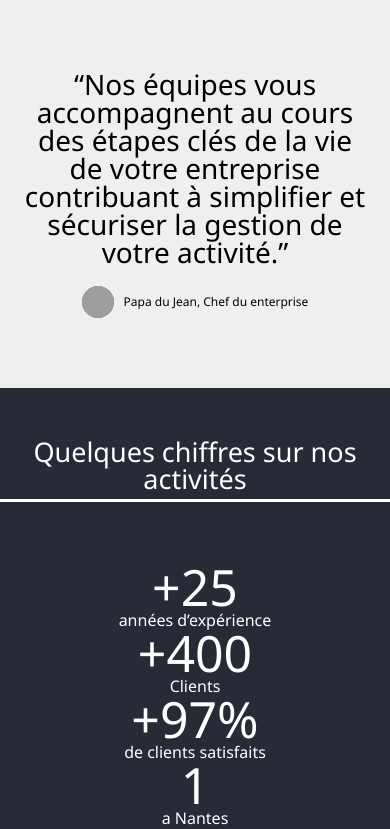
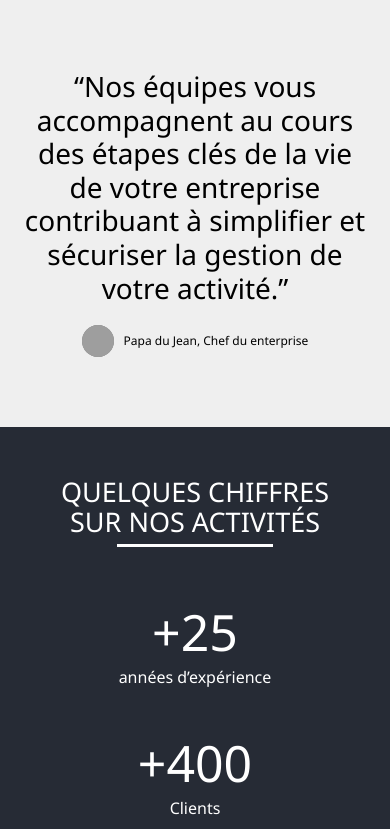
Before and after one commit to christinastep/siloe, a website: page index.html in a window 390 px wide. Shown: the part 844-1673 px from the top of the page. Drawn offline with Linux system fonts and the light colour scheme; grey boxes are pictures that could not be loaded.

Commit message:
add mobil

```diff
--- a/index.html
+++ b/index.html
@@ -293,7 +293,7 @@
           </div>
         </div>
       </div>
-      <div class="box--flex">
+      <div class="box--flex footer__last">
         <div class="footer__copyright">
           ©2018 Siloë AVM, Inc.<br>
           Conditions générales du site
--- a/scss/box.scss
+++ b/scss/box.scss
@@ -12,7 +12,7 @@
     align-items: center;
     width:23%;
     @include max-sx{
-      width: 60%;
+      width: 70%;
       margin-bottom: 30px;
     }
     padding:10px;
--- a/scss/engagement.scss
+++ b/scss/engagement.scss
@@ -8,22 +8,35 @@
   .engagement__box{
     display: flex;
     margin-bottom: 40px;
+    @include max-sx{
+      width:90%;
+      justify-content: space-between;
+    }
     .engagement__imageBox{
-      width:30%;
+      width:20%;
       display: flex;
       justify-content: center;
       align-items: center;
+
     }
     .engagement__textBox{
-      width: 70%;
+      width: 75%;
       .engagement__textBox__headline{
         font-size: 28px;
         font-weight: bold;
+        line-height: 1.1em;
         margin-bottom: 5px;
+        @include max-sx{
+          font-size:20px;
+          hyphens: auto;
+
+        }
       }
       .engagement__textBox__text{
         font-size: 16px;
         line-height: 20px;
+        hyphens: auto;
+
       }
     }
   }
--- a/scss/footer.scss
+++ b/scss/footer.scss
@@ -4,6 +4,8 @@
   display: flex;
   flex-direction: column;
   align-items: center;
+  padding-top: 40px;
+  padding-bottom: 40px;
   .contentWrapper{
     width:100%;
     max-width: 950px !important;
@@ -14,11 +16,21 @@
 
 
 .footer__left{
+  margin-top: 20px;
+  margin-bottom: 40px;
+  @include max-sx{
+    margin-bottom: 20px;
+  }
   .footer__address{}
   .footer__contact{}
 }
 
 .footer__right{
+  margin-top: 20px;
+  margin-bottom: 40px;
+  @include max-sx{
+    margin-bottom: 20px;
+  }
   .footer__ouverture{
     display: grid;
     grid-template-columns: 1fr 2fr;
@@ -30,9 +42,17 @@
   }
 }
 .footer__last{
-  display: flex;
+
+  display: flex !important;
   width:100%;
   justify-content: space-between;
-  .footer__copyright{}
-  .footer__socialmedia{}
+  margin-top: 40px;
+
 }
+
+.footer__copyright{
+  @include max-sx{
+    font-size: 12px;
+  }
+}
+.footer__socialmedia{}
--- a/scss/intro.scss
+++ b/scss/intro.scss
@@ -28,10 +28,20 @@
       font-weight: bold;
       font-size: 50px;
       text-transform: uppercase;
+      margin-bottom: 23px;
+      @include max-sx{
+        font-size: 40px;
+
+      }
     }
     .intro__text__subheadline{
       font-size: 25px;
       font-weight: normal;
+      @include max-sx{
+        font-size: 20px;
+        width: 70vw;
+        line-height: 1.2em;
+      }
     }
   }
 }
--- a/scss/main.scss
+++ b/scss/main.scss
@@ -18,6 +18,7 @@ body {
   margin: 0;
   background-color: #efefef;
   font-family: 'Noto Sans', sans-serif;
+  line-height: 1.3em;
 }
 
 section{
@@ -43,13 +44,18 @@ section{
   width:100%;
   display: flex;
   justify-content: space-between;
+  @include max-sx{
+    display: block;
+  }
 }
 
 h2{
   font-size: 27px;
+  line-height: 30px;
   text-align: center;
   position: relative;
   margin-bottom: 50px;
+  text-transform: uppercase;
   &:after{
     position: absolute;
     content:"";
@@ -58,5 +64,13 @@ h2{
     height:3px;
     background-color: #000;
     display: block;
+    left:50%;
+    transform: translateX(-50%)
+  }
+  @include max-sx{
+    width:80vw;
+    &:after{
+      width:50%;
+    }
   }
 }
--- a/scss/numbers.scss
+++ b/scss/numbers.scss
@@ -18,9 +18,17 @@
     justify-content: center;
     align-items: center;
     color:#fff;
+    @include max-sx{
+      margin-bottom: 50px;
+    }
+
     .number__box__number{
       font-size: 50px;
+      line-height: 50px;
+
     }
-    .number__box__legende{}
+    .number__box__legende{
+      margin-top: 10px;
+    }
   }
 }
--- a/scss/pack.scss
+++ b/scss/pack.scss
@@ -10,6 +10,10 @@
     margin-bottom: 40px;
     max-width: 600px;
     text-align: center;
+    @include max-sx{
+      font-size: 16px;
+      width:80%;
+    }
   }
   .contentWrapper{
     max-width: 950px;
@@ -19,6 +23,11 @@
     width:32%;
     background-color: $color--secondary;
     border-radius: 10px;
+    @include max-sx{
+      width:80%;
+      margin-left:10%;
+      margin-bottom: 40px;
+    }
 
     text-align: center;
     .pack__box__intro{
@@ -31,7 +40,7 @@
       .pack__box__headline{
         font-size: 24px;
         font-weight: bold;
-        margin-bottom: 5px;
+        margin-bottom: 10px;
       }
       .pack__box__text{
         font-size: 16px;
--- a/scss/quote.scss
+++ b/scss/quote.scss
@@ -9,6 +9,7 @@
   .quote__text{
     font-size: 28px;
     text-align: center;
+    line-height: 1.2em;
   }
   .quote__legende{
     margin-top: 20px;
```
Also changed, not shown: css/main.css.
